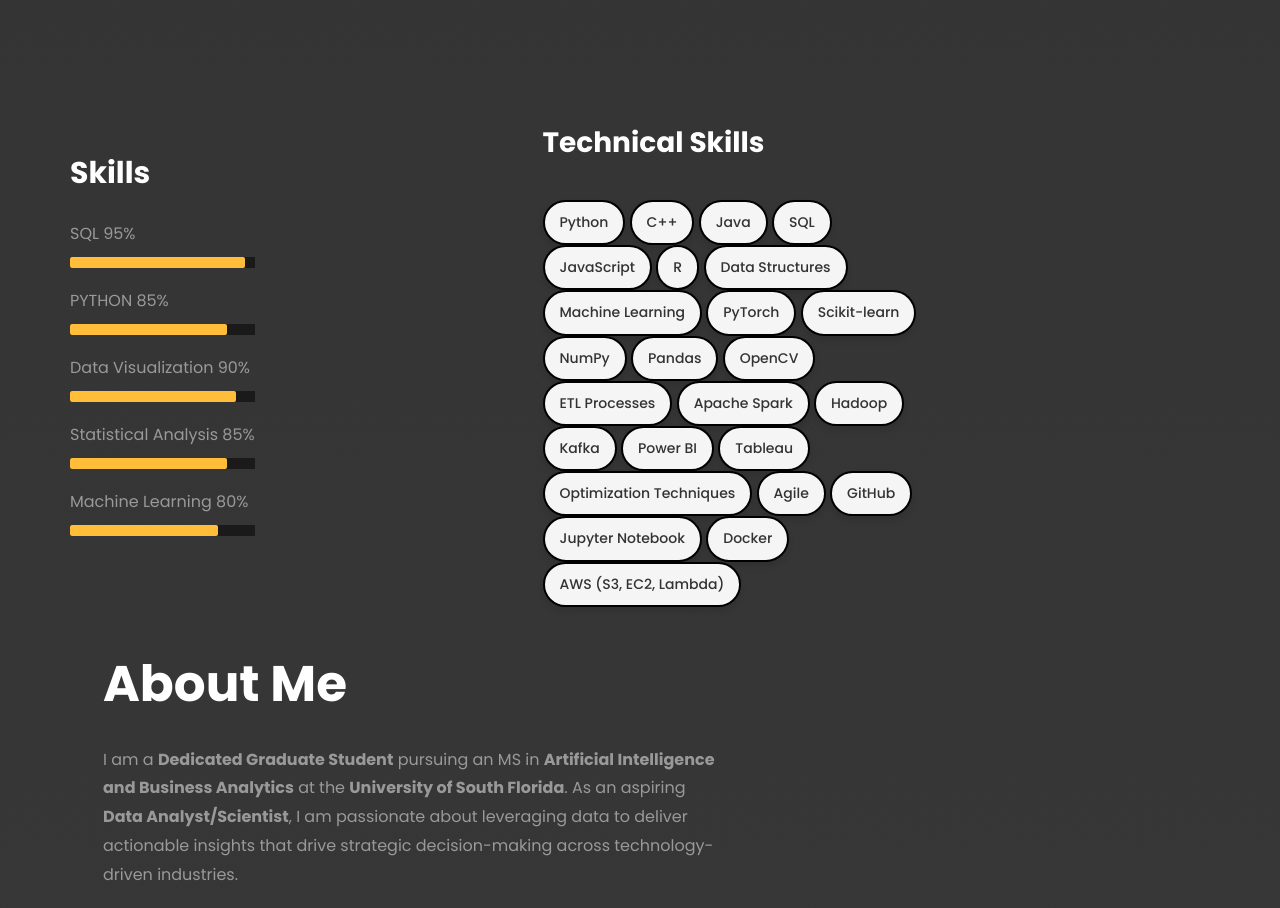
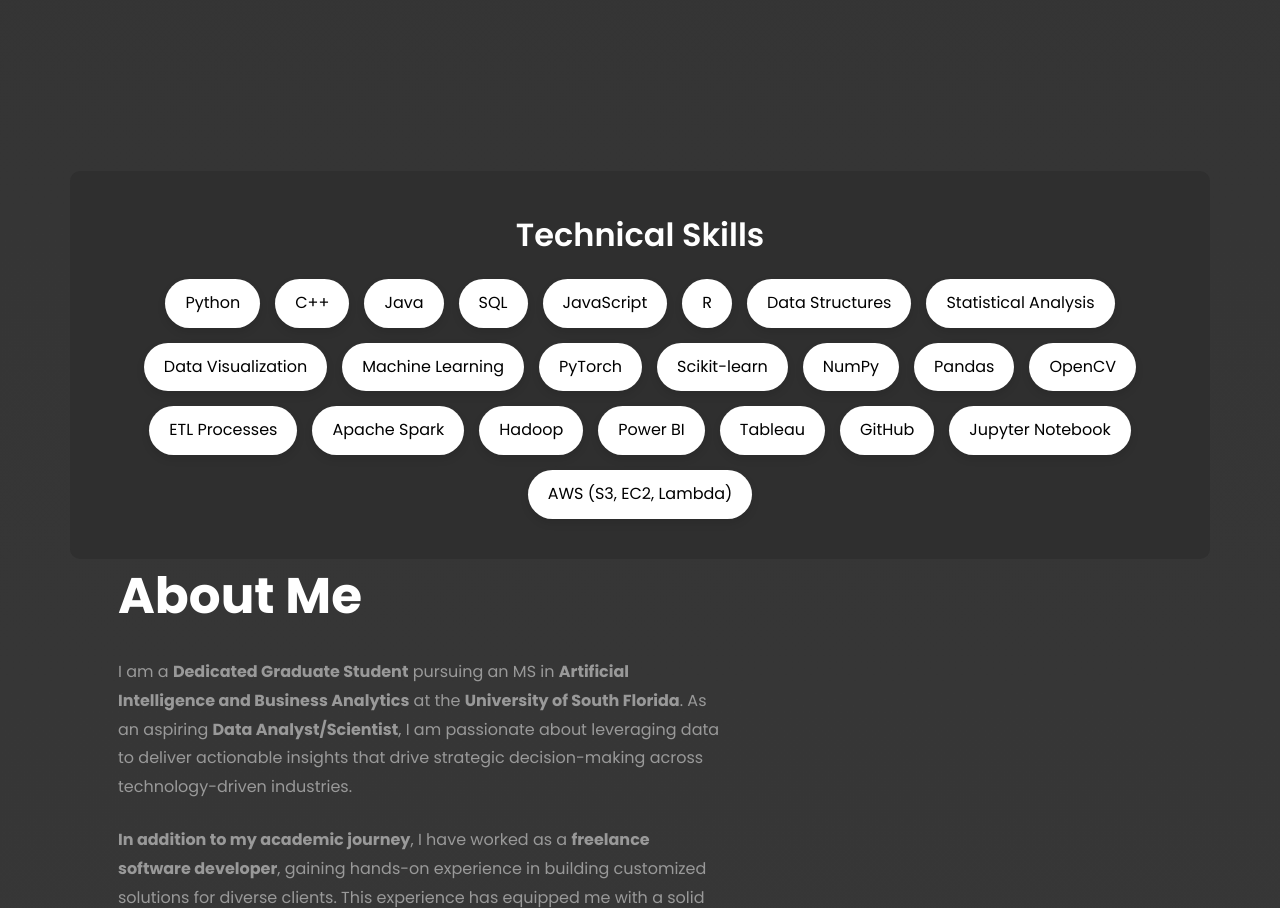
Before and after one commit to dush1999/Portfolio, a plain HTML site: page index.html in a window 1280 px wide. Shown: the part 740-1648 px from the top of the page. Drawn offline with Linux system fonts and the light colour scheme; files whose address does not match are found by name.

Commit message:
remove-skills

```diff
--- a/index.html
+++ b/index.html
@@ -231,7 +231,7 @@
 
 
 								<div class="skill-mf">
-									<h2 class="mb-4" style="font-size: 30px; font-weight: 700; margin-bottom: 1.5rem;">Skills</h2>
+									<!-- <h2 class="mb-4" style="font-size: 30px; font-weight: 700; margin-bottom: 1.5rem;">Skills</h2>
 									<span>SQL</span> <span class="pull-right">95%</span>
 									<div class="progress">
 										<div class="progress-bar" role="progressbar" style="width: 95%;" aria-valuenow="95" aria-valuemin="0"
@@ -259,7 +259,7 @@
 									<span>Machine Learning</span> <span class="pull-right">80%</span>
 									<div class="progress">
 										<div class="progress-bar" role="progressbar" style="width: 80%" aria-valuenow="80" aria-valuemin="0"
-											aria-valuemax="100"></div>
+											aria-valuemax="100"></div> -->
 
 									</div>
 								</div>
@@ -267,40 +267,41 @@
 						</div>
 					</div>
 
-					<div class="skills-wrapper">
-						<h3>Technical Skills</h3>
+
+
+					<div class="skills-section">
+						<h2>Technical Skills</h2>
 						<div class="skill-tags">
-						  <div class="skill-tag">Python</div>
-						  <div class="skill-tag">C++</div>
-						  <div class="skill-tag">Java</div>
-						  <div class="skill-tag">SQL</div>
-						  <div class="skill-tag">JavaScript</div>
-						  <div class="skill-tag">R</div>
-						  <div class="skill-tag">Data Structures</div>
-						  <div class="skill-tag">Machine Learning</div>
-						  <div class="skill-tag">PyTorch</div>
-						  <div class="skill-tag">Scikit-learn</div>
-						  <div class="skill-tag">NumPy</div>
-						  <div class="skill-tag">Pandas</div>
-						  <div class="skill-tag">OpenCV</div>
-						  <div class="skill-tag">ETL Processes</div>
-						  <div class="skill-tag">Apache Spark</div>
-						  <div class="skill-tag">Hadoop</div>
-						  <div class="skill-tag">Kafka</div>
-						  <div class="skill-tag">Power BI</div>
-						  <div class="skill-tag">Tableau</div>
-						  <div class="skill-tag">Optimization Techniques</div>
-						  <div class="skill-tag">Agile</div>
-						  <div class="skill-tag">GitHub</div>
-						  <div class="skill-tag">Jupyter Notebook</div>
-						  <div class="skill-tag">Docker</div>
-						  <div class="skill-tag">AWS (S3, EC2, Lambda)</div>
+							<span class="skill-item">Python</span>
+							<span class="skill-item">C++</span>
+							<span class="skill-item">Java</span>
+							<span class="skill-item">SQL</span>
+							<span class="skill-item">JavaScript</span>
+							<span class="skill-item">R</span>
+							<span class="skill-item">Data Structures</span>
+							<span class="skill-item">Statistical Analysis</span>
+							<span class="skill-item">Data Visualization</span>
+							<span class="skill-item">Machine Learning</span>
+							<span class="skill-item">PyTorch</span>
+							<span class="skill-item">Scikit-learn</span>
+							<span class="skill-item">NumPy</span>
+							<span class="skill-item">Pandas</span>
+							<span class="skill-item">OpenCV</span>
+							<span class="skill-item ">ETL Processes</span>
+							<span class="skill-item">Apache Spark</span>
+							<span class="skill-item">Hadoop</span>
+							<span class="skill-item">Power BI</span>
+							<span class="skill-item">Tableau</span>
+							<span class="skill-item">GitHub</span>
+							<span class="skill-item">Jupyter Notebook</span>
+							<span class="skill-item">AWS (S3, EC2, Lambda)</span>
 						</div>
-					  </div>
+					</div>
+
 
 
 					<div class="row"></div>
-
+					<div class="aboutContainer">
 					<div class="col-md-6 col-lg-7 pl-lg-5 pb-5">
 						<div class="row justify-content-start pb-3">
 							<div class="col-md-12 heading-section ftco-animate">
@@ -333,6 +334,7 @@
 								<p><a href="https://www.linkedin.com/in/dushyanth-asrani/" class="btn btn-primary py-3 px-3">Connect on LinkedIn</a></p>
 							</div>
 						</div>
+					</div>
 					</div>
 
 
```
Also changed, not shown: css/style.css.
